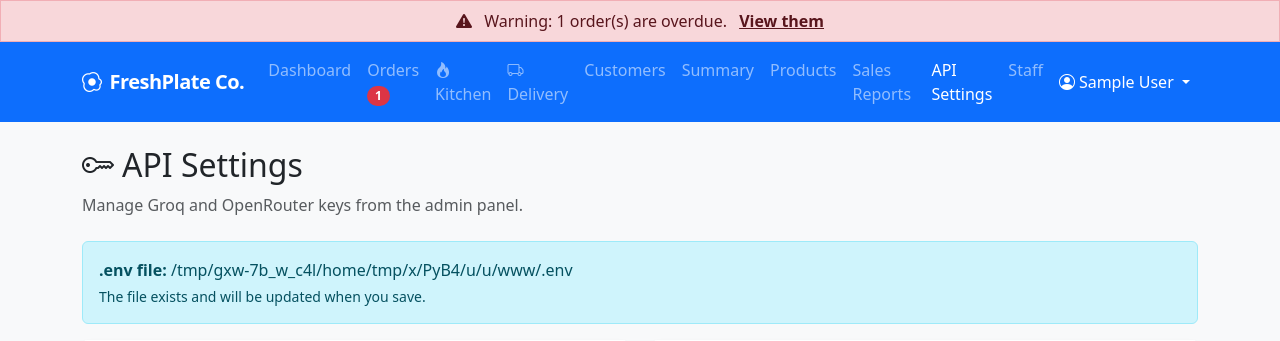
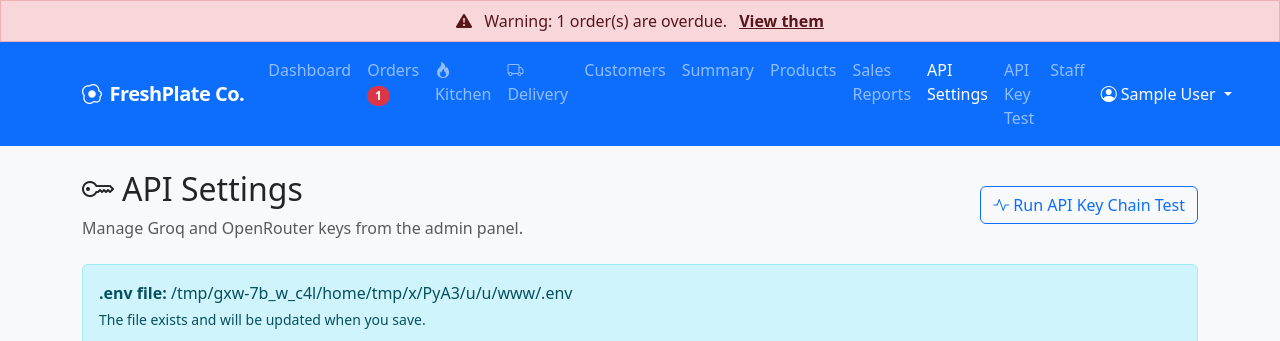
Before and after one commit to AbdurRahman2424/Food-Catering-Order-Manager, a Flask app: page /admin/api-settings in a window 1280 px wide. Shown: the top 341 px of the page. Run offline with Flask 3, Linux system fonts and the light colour scheme; the visitor is signed in with stand-in values (Sample User, id 1); tables that the repository leaves empty hold one stand-in row (values such as "Sample post"); some libraries are stand-ins or nearby versions.

Commit message:
Add API key chain test and provider updates
Add a new admin API key chain test: introduces run_api_key_chain_test() which iterates configured AI provider keys, performs a live health-check chat call, and returns per-key results with status and messages. Adds /admin/api-key-test route and admin_api_test.html template with UI to run tests and view results; adds navigation links in base and API settings pages. Also annotate provider configs with key_label entries and update Groq provider endpoints to use /chat/completions. Includes HTTP/URL error handling and message truncation for display.

```diff
--- a/app.py
+++ b/app.py
@@ -230,26 +230,29 @@
 def get_ai_provider_configs():
     return [
         {
+            'key_label': 'Groq API Key 1',
             'provider': 'Groq',
             'api_key': app.config.get('GROQ_API_KEY_1'),
             'model': app.config.get('GROQ_MODEL'),
-            'url': 'https://api.groq.com/openai/v1',
+            'url': 'https://api.groq.com/openai/v1/chat/completions',
             'headers': lambda key: {
                 'Authorization': f'Bearer {key}',
                 'Content-Type': 'application/json'
             }
         },
         {
+            'key_label': 'Groq API Key 2',
             'provider': 'Groq',
             'api_key': app.config.get('GROQ_API_KEY_2'),
             'model': app.config.get('GROQ_MODEL'),
-            'url': 'https://api.groq.com/openai/v1',
+            'url': 'https://api.groq.com/openai/v1/chat/completions',
             'headers': lambda key: {
                 'Authorization': f'Bearer {key}',
                 'Content-Type': 'application/json'
             }
         },
         {
+            'key_label': 'OpenRouter API Key 1',
             'provider': 'OpenRouter',
             'api_key': app.config.get('OPENROUTER_API_KEY_1'),
             'model': app.config.get('OPENROUTER_MODEL'),
@@ -260,6 +263,7 @@
             }
         },
         {
+            'key_label': 'OpenRouter API Key 2',
             'provider': 'OpenRouter',
             'api_key': app.config.get('OPENROUTER_API_KEY_2'),
             'model': app.config.get('OPENROUTER_MODEL'),
@@ -270,6 +274,58 @@
             }
         }
     ]
+
+def run_api_key_chain_test():
+    results = []
+    test_payload_base = {
+        'messages': [
+            {'role': 'system', 'content': 'You are a health check endpoint.'},
+            {'role': 'user', 'content': 'Reply with exactly OK'}
+        ],
+        'temperature': 0
+    }
+
+    for provider in get_ai_provider_configs():
+        api_key = (provider.get('api_key') or '').strip()
+        result = {
+            'key_label': provider.get('key_label', provider['provider']),
+            'provider': provider['provider'],
+            'model': provider['model'],
+            'configured': bool(api_key),
+            'status': 'skipped',
+            'message': 'API key is empty.'
+        }
+
+        if not api_key:
+            results.append(result)
+            continue
+
+        payload = dict(test_payload_base)
+        payload['model'] = provider['model']
+
+        try:
+            response_text = call_chat_provider(
+                provider['url'],
+                provider['headers'](api_key),
+                payload
+            )
+            result['status'] = 'passed'
+            result['message'] = (response_text or 'OK')[:200]
+        except urllib_error.HTTPError as e:
+            error_body = ''
+            try:
+                error_body = e.read().decode('utf-8', errors='replace')[:200]
+            except Exception:
+                error_body = str(e)
+            result['status'] = 'failed'
+            result['message'] = f"HTTP {e.code}: {error_body or str(e)}"
+        except (urllib_error.URLError, KeyError, IndexError, json.JSONDecodeError) as e:
+            result['status'] = 'failed'
+            result['message'] = str(e)
+
+        results.append(result)
+
+    return results
 
 def build_daily_summary_payload(report_date):
     db = get_db()
@@ -1403,5 +1459,17 @@
         }
     )
 
+@app.route('/admin/api-key-test', methods=['GET', 'POST'])
+@role_required('admin')
+def admin_api_key_test():
+    test_results = []
+    tested = False
+
+    if request.method == 'POST':
+        test_results = run_api_key_chain_test()
+        tested = True
+
+    return render_template('admin_api_test.html', test_results=test_results, tested=tested)
+
 if __name__ == '__main__':
     socketio.run(app, debug=True, host='0.0.0.0', port=5000)
--- a/templates/admin_api_settings.html
+++ b/templates/admin_api_settings.html
@@ -8,6 +8,9 @@
         <h2><i class="bi bi-key me-2"></i>API Settings</h2>
         <p class="text-muted mb-0">Manage Groq and OpenRouter keys from the admin panel.</p>
     </div>
+    <a href="{{ url_for('admin_api_key_test') }}" class="btn btn-outline-primary">
+        <i class="bi bi-activity me-1"></i>Run API Key Chain Test
+    </a>
 </div>
 
 <div class="alert alert-info">
--- a/templates/base.html
+++ b/templates/base.html
@@ -74,6 +74,9 @@
                     </li>
                     <li class="nav-item">
                         <a class="nav-link {% if request.endpoint == 'admin_api_settings' %}active{% endif %}" href="{{ url_for('admin_api_settings') }}">API Settings</a>
+                    </li>
+                    <li class="nav-item">
+                        <a class="nav-link {% if request.endpoint == 'admin_api_key_test' %}active{% endif %}" href="{{ url_for('admin_api_key_test') }}">API Key Test</a>
                     </li>
                     <li class="nav-item">
                         <a class="nav-link {% if request.endpoint == 'admin_users' %}active{% endif %}" href="{{ url_for('admin_users') }}">Staff</a>
```
Also changed, not shown: templates/admin_api_test.html (added, +64 -0 lines).
